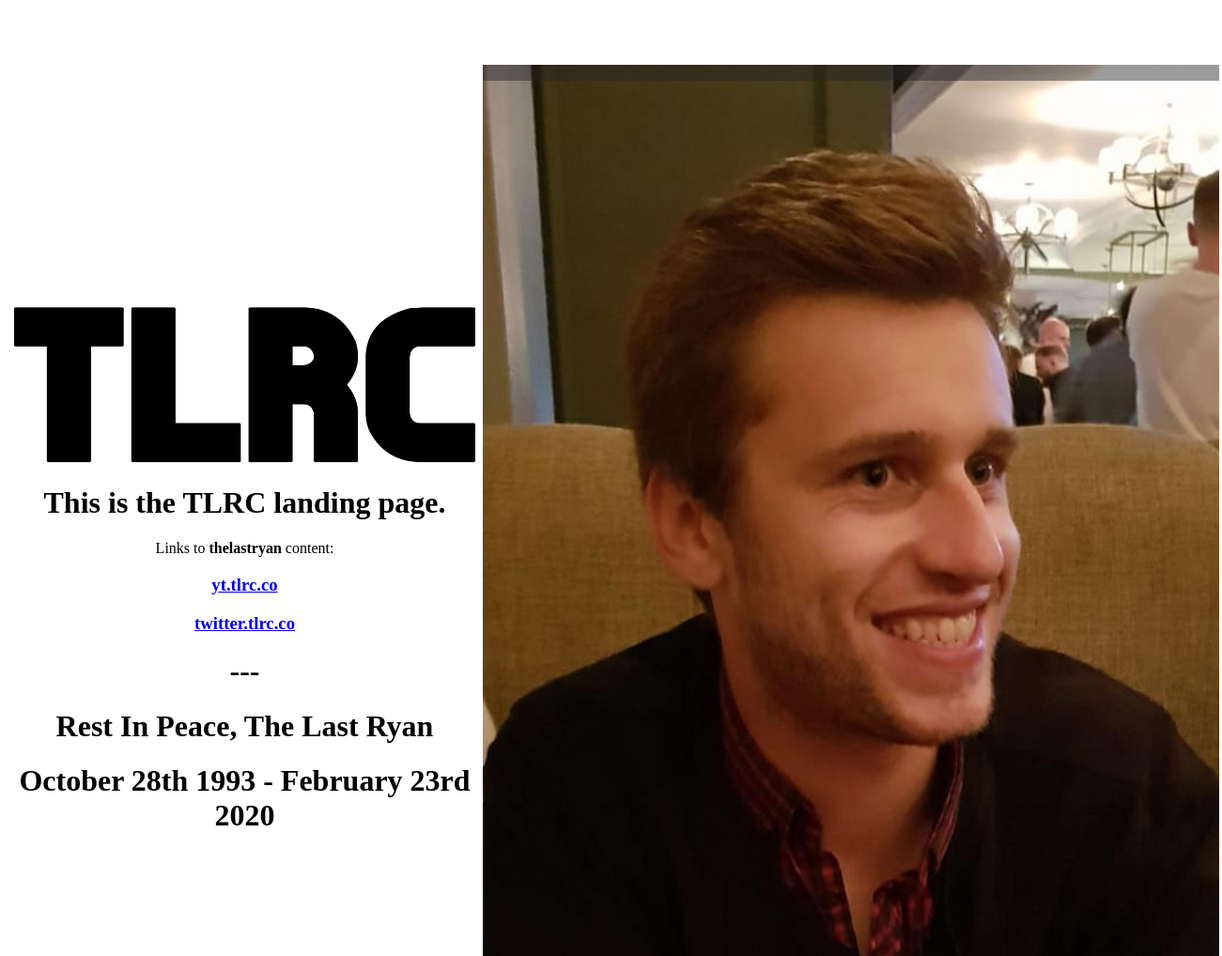
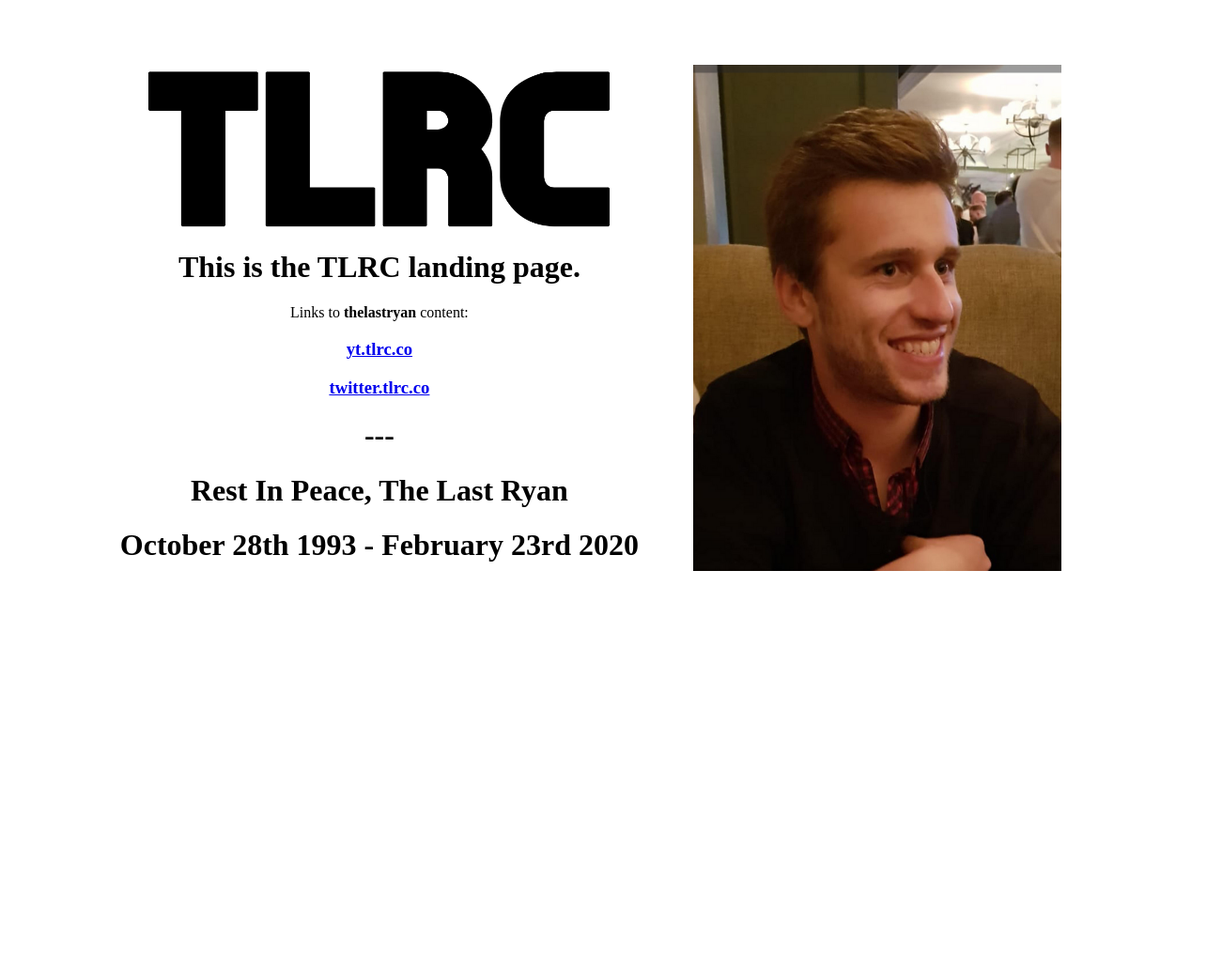
Before and after one commit to AP-ML/thelastryan.github.io, a plain HTML site: page index.html in a window 1280 px wide. Shown: the top 1018 px of the page at 94% size, 1301 px wide, since content can reach past the window. After the commit the page ends 800 px from the top, so only its background shows below. Drawn offline with Linux system fonts and the light colour scheme.

Commit message:
Update index.html

```diff
--- a/index.html
+++ b/index.html
@@ -17,7 +17,7 @@
     <h1>---</h1>
     <h1>Rest In Peace, The Last Ryan</h1>
     <h1>October 28th 1993 - February 23rd 2020</h1>
-    <td align="center" valign="bottom"><p><img src="Components/tlr.png" /></p>
+        <td align="bottom" valign="bottom"><p><img src="Components/tlr.png" width="392" height="539" /></p>
     </tr>
 </table>
 <p>&nbsp;</p>
```
